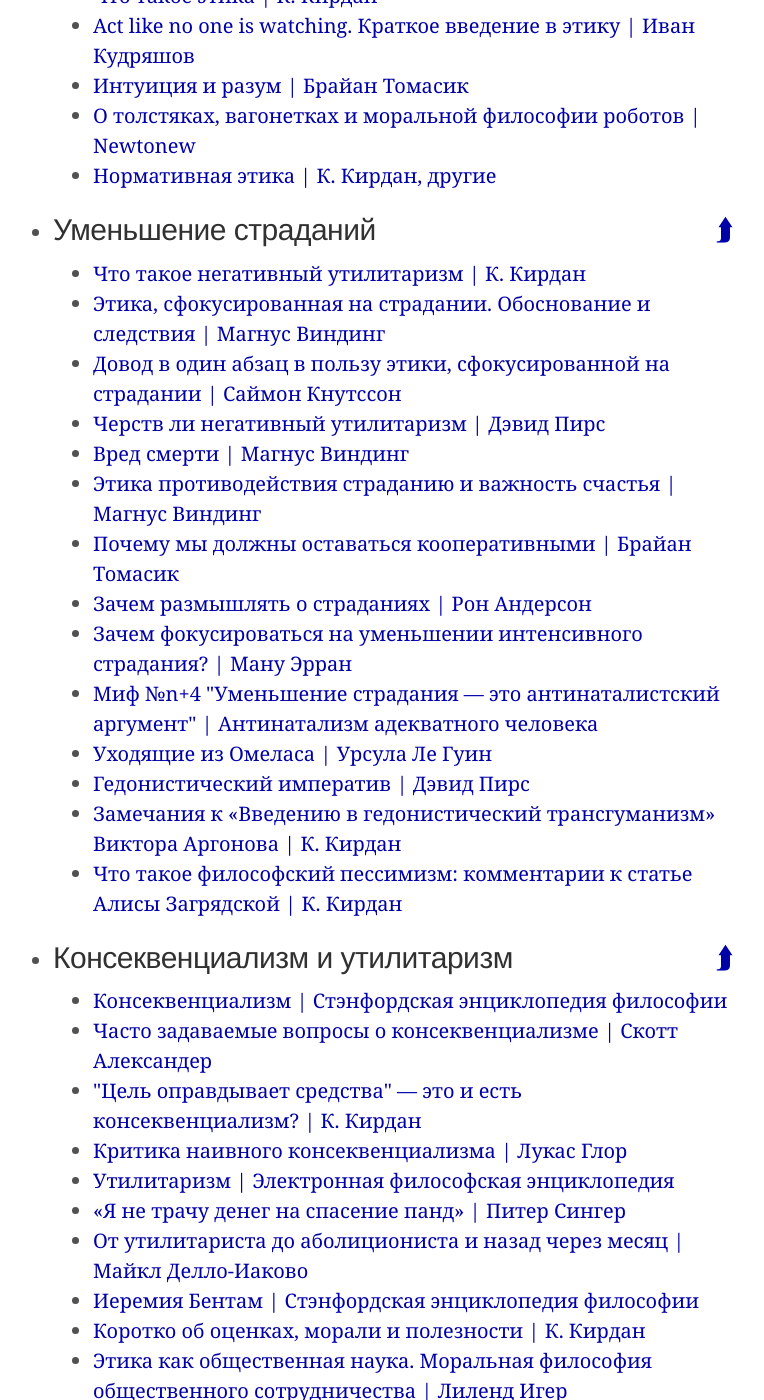
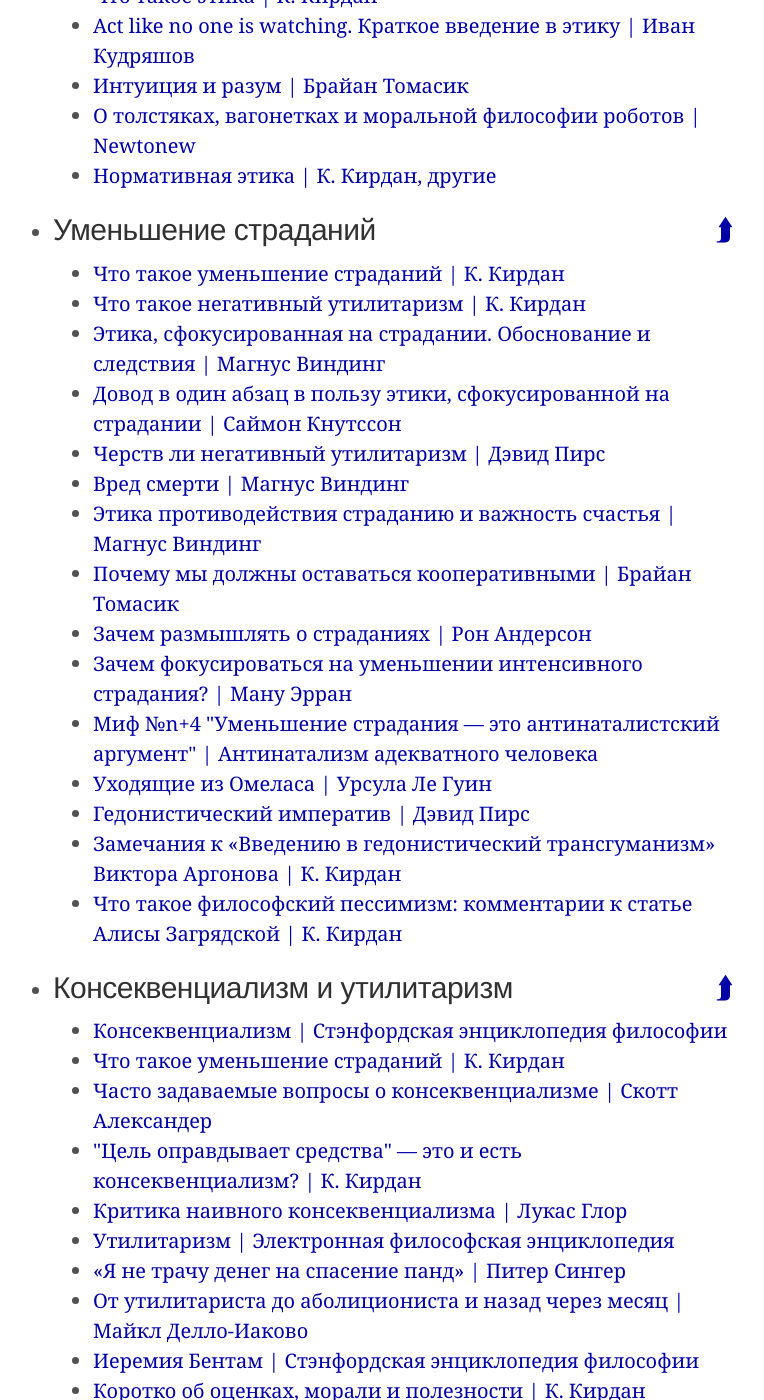
Before and after one commit to ReducingSuffering/reducingsuffering.github.io, a Jekyll site: the page built from index.md, in a window 1280 px wide and 1400 px high, scrolled down 2324 px. Shown: the whole window, without its empty margins (267-1031 px from the left). Built offline with Jekyll 4.4.1, drawn with Linux system fonts in a browser that asks for light colours.

Commit message:
Update values.html

```diff
--- a/_lists/values.html
+++ b/_lists/values.html
@@ -17,6 +17,7 @@
 - title: Уменьшение страданий
   mark: SFE
   nodes:
+  - 546 # Что такое уменьшение страданий — К. Кирдан
   - 71 # Что такое негативный утилитаризм — К. Кирдан
   - 414 # Этика, сфокусированная на страдании — Магнус Виндинг
   - 23 # Довод в один абзац в пользу этики, сфокусированной на страдании — Саймон Кнутссон
@@ -39,6 +40,7 @@
   mark: consequence
   nodes:
   - 44 # Консеквенциализм — Стэнфордская Энциклопедия Философии
+  - 546 # Что такое уменьшение страданий — К. Кирдан
   - 63 # ЧаВо о консеквенциализме — Скотт Александер
   - 190 # Цель оправдывает средства? — К. Кирдан
   - 157 # Критика наивного консеквенциализма — Лукас Глор
```
